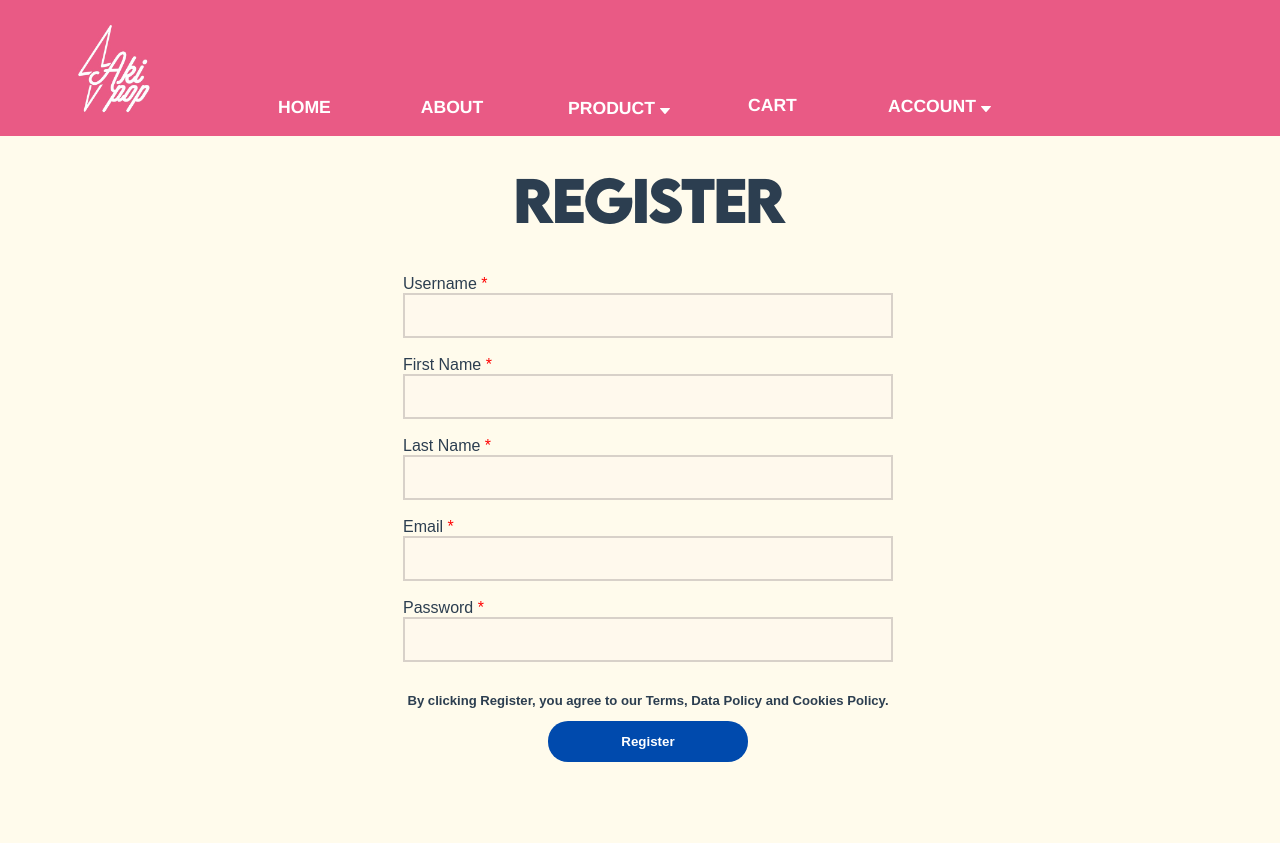
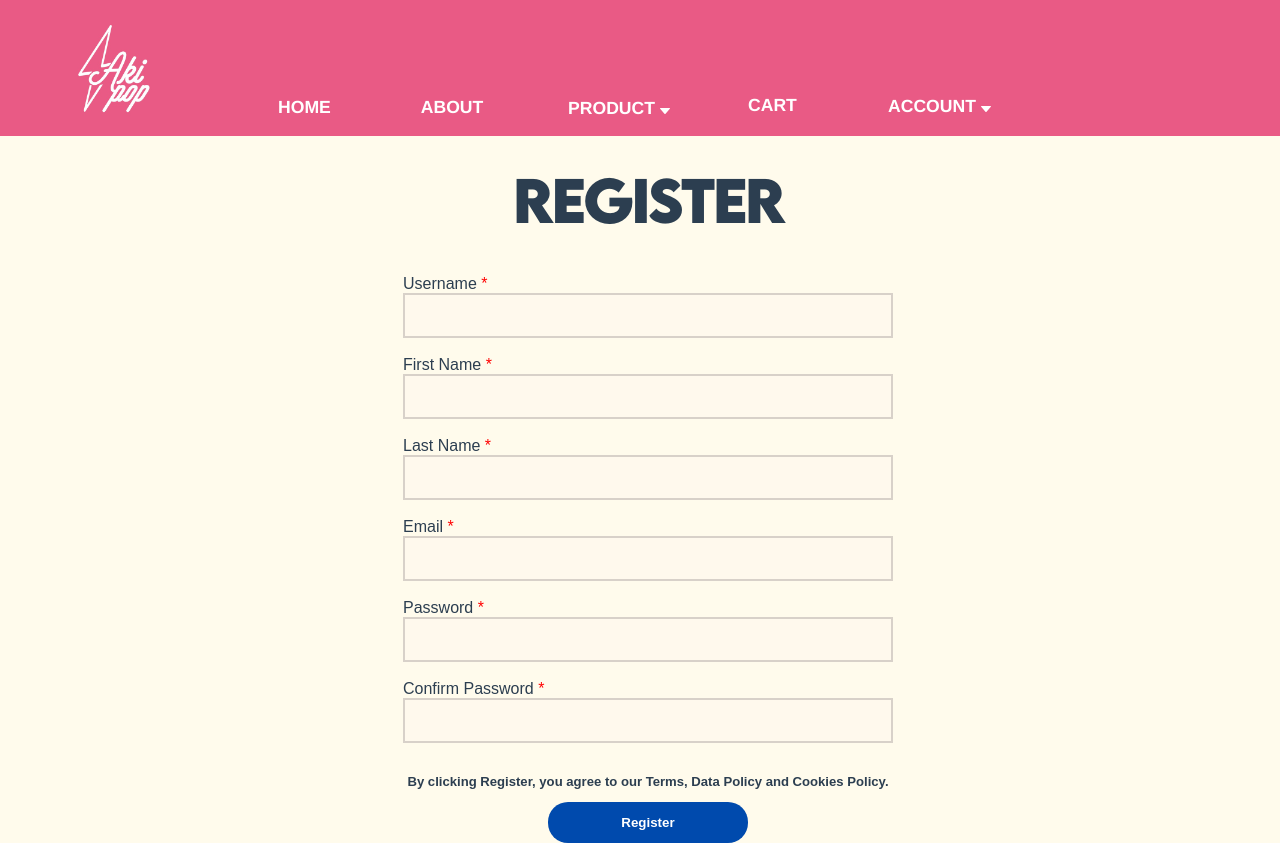
Before and after one commit to CedYu/AkipopPH, a Vue app: page /register in a window 1280 px wide. Before the commit the page ends 800 px from the top, so only its background shows below. Built offline with nearby package versions, Linux system fonts and the light colour scheme.

Commit message:
Minor change on RegisterView
Changed input type to password, added confirm password

```diff
--- a/src/views/RegisterView.vue
+++ b/src/views/RegisterView.vue
@@ -25,7 +25,12 @@
 		    <label for="password">Password
 		    <span style="color:red">*</span></label><br>
 
-  		    <input type = text name = "password" id = "password" size = 25><br>
+  		    <input type = password name = "password" id = "password" size = 25><br>
+
+			<label for="confirm-password">Confirm Password
+		    <span style="color:red">*</span></label><br>
+
+  		    <input type = password name = "password" id = "password" size = 25><br>
 
 			<p>By clicking Register, you agree to our Terms, Data Policy and Cookies Policy.</p>
 
```
